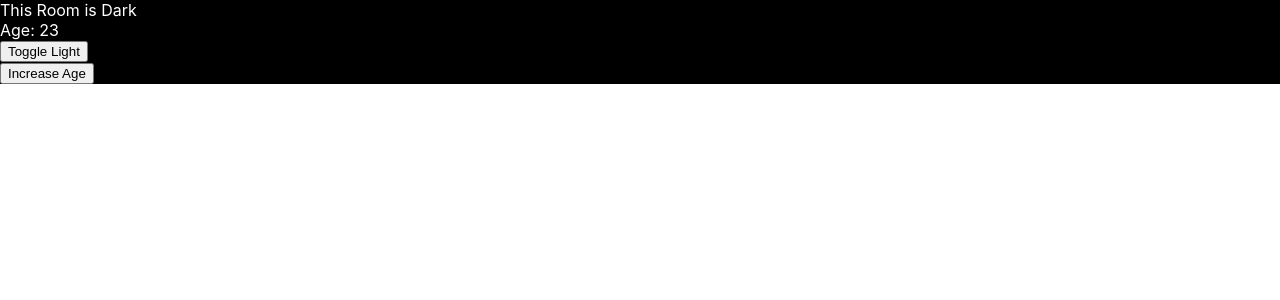
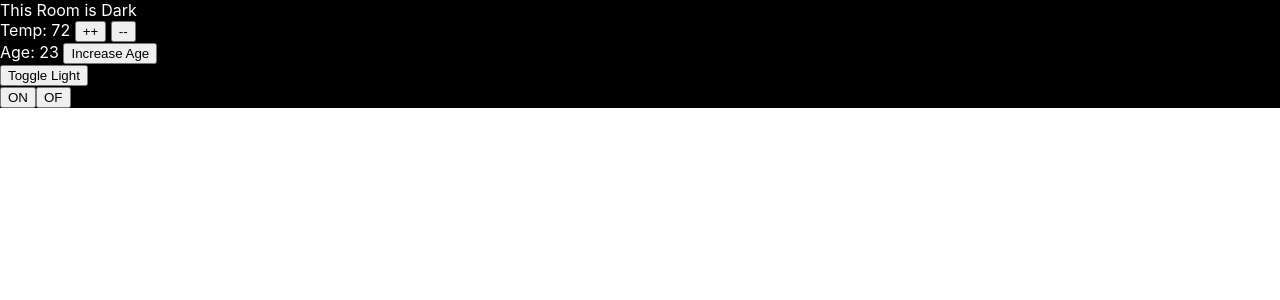
Before and after one commit to fizreh/demo-react-state, a React (Create React App) app: page / in a window 1280 px wide. Shown: the top 300 px of the page. Built offline with nearby package versions, Linux system fonts and the light colour scheme.

Commit message:
add extra buttons and temp

```diff
--- a/src/Room.js
+++ b/src/Room.js
@@ -4,9 +4,8 @@ import './Room.css'
 function Room() {
 let [isLit,setLit] = useState(false);
 let [age,setAge] = useState(23);
+let [temp,setTemp] = useState(72);
 //let hello = `Hello $(isLit) World`;
-//const state = useState(true);
-//console.log("State= ",state);
 
 
 
@@ -15,16 +14,24 @@ return (
 <div className= {`room  ${isLit? "lit": "dark"}`}>
     This Room is  {isLit? "Lit":"Dark"}
 <br/>
-Age: {age}
+Temp: {temp} <button onClick={()=>setTemp(++temp)}> ++ </button> <button onClick={()=>setTemp(--temp)}> -- </button>
 <br/>
-<button onClick={()=>setLit(!isLit)}>Toggle Light
-    </button>
-<br/>
-<button onClick={()=>{
+Age: {age} <button onClick={()=>{
 console.log("increaseAge arrow function");
 setAge(++age);}}>
     Increase Age
     </button>
+<br/>
+
+<button onClick={()=>setLit(!isLit)}>Toggle Light</button>
+<br/>
+<button onClick={()=>{
+console.log("ON Button");
+setLit(true);}}>ON</button>
+<button onClick={()=>{
+console.log("OFF Button");
+setLit(false);}}>OF</button>
+<br/>
 </div>
 );
 }
```
